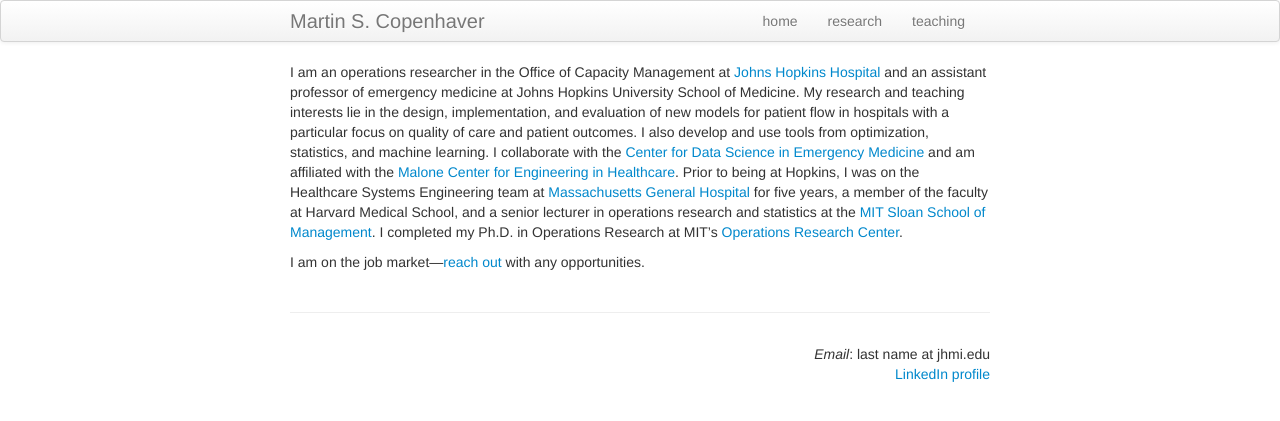
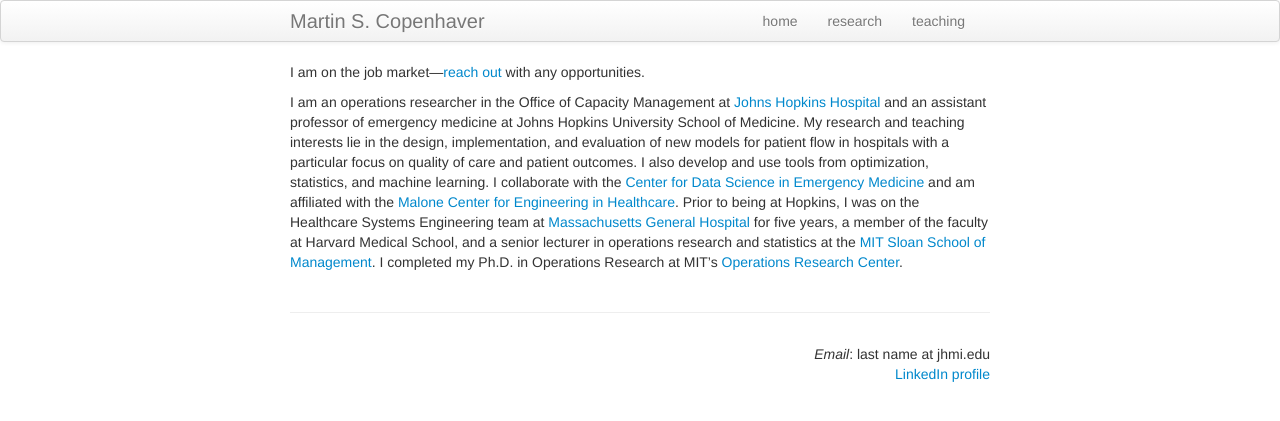
Before and after one commit to martincopenhaver/martincopenhaver.github.io, a Jekyll site: the page built from index.md, in a window 1280 px wide. Shown: the top 421 px of the page. Built offline with Jekyll 4.4.1, drawn with Linux system fonts in a browser that asks for light colours.

```diff
--- a/index.md
+++ b/index.md
@@ -8,6 +8,6 @@ redirect_from:
   - /about.html
 ---
 
+I am on the job market&mdash;<a href="mailto:last name at jhmi.edu">reach out</a> with any opportunities.
+
 I am an operations researcher in the Office of Capacity Management at [Johns Hopkins Hospital](https://www.hopkinsmedicine.org/the-johns-hopkins-hospital) and an assistant professor of emergency medicine at Johns Hopkins University School of Medicine. My research and teaching interests lie in the design, implementation, and evaluation of new models for patient flow in hospitals with a particular focus on quality of care and patient outcomes. I also develop and use tools from optimization, statistics, and machine learning. I collaborate with the [Center for Data Science in Emergency Medicine](https://cdem.jh.edu) and am affiliated with the [Malone Center for Engineering in Healthcare](https://malonecenter.jhu.edu/). Prior to being at Hopkins, I was on the Healthcare Systems Engineering team at [Massachusetts General Hospital](http://www.massgeneral.org/) for five years, a member of the faculty at Harvard Medical School, and a senior lecturer in operations research and statistics at the [MIT Sloan School of Management](http://sloan.mit.edu/). I completed my Ph.D. in Operations Research at MIT's [Operations Research Center](http://orc.mit.edu/).
-
-I am on the job market&mdash;<a href="mailto:last name at jhmi.edu">reach out</a> with any opportunities.
```
